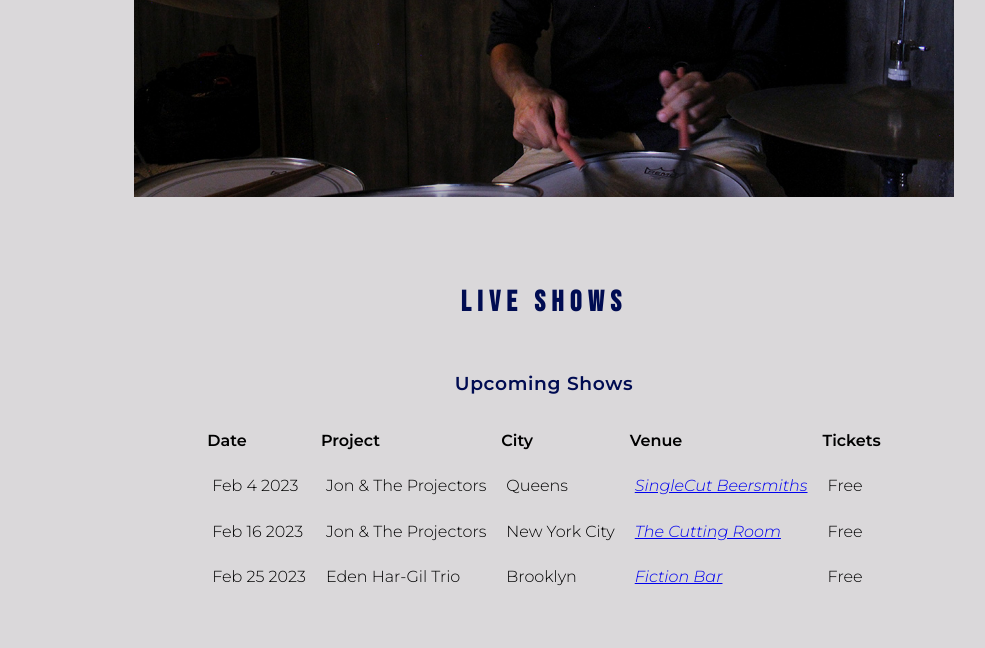
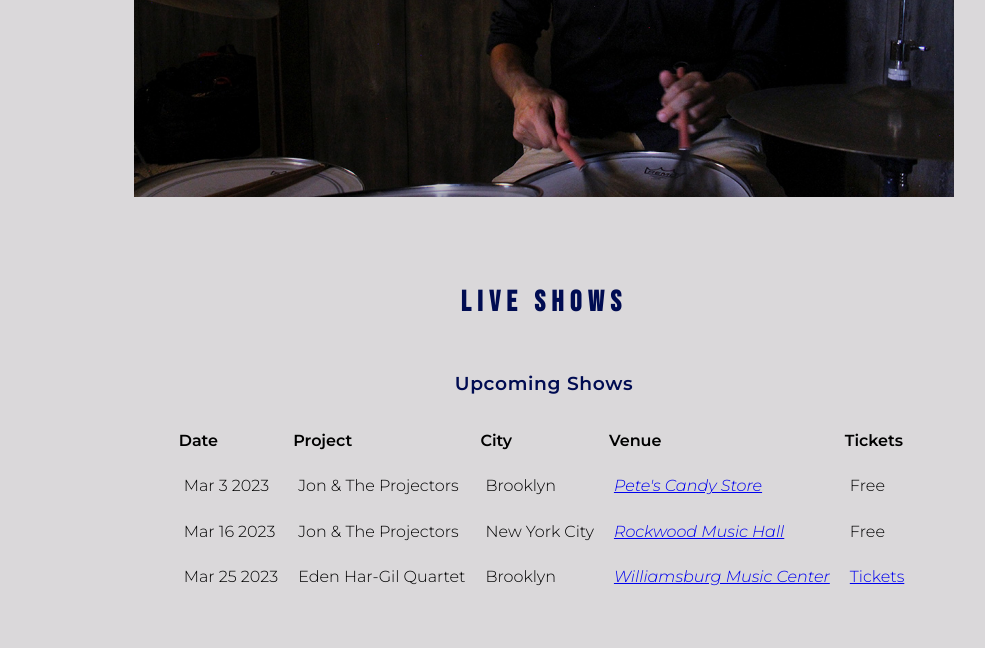
Before and after one commit to edenhargil/edenhargil.github.io, a website: page index.html in a window 1280 px wide. Shown: the part 427-1075 px from the top of the page, without its empty margins (96-1081 px from the left). Drawn offline with Linux system fonts and the light colour scheme.

Commit message:
mar dates

```diff
--- a/index.html
+++ b/index.html
@@ -104,25 +104,25 @@
             </thead>
             <tbody>
              <tr>
-                <td>Feb 4 2023</td>
+                <td>Mar 3 2023</td>
                 <td>Jon & The Projectors</td>
-                <td>Queens</td>
-                <td><address><a href="https://goo.gl/maps/RzpviQhr8jdzBcvJ8">SingleCut Beersmiths</a></address></td>
+                <td>Brooklyn</td>
+                <td><address><a href="https://goo.gl/maps/wbGidmzJCvZcbHM99">Pete's Candy Store</a></address></td>
                 <td><a>Free</a></td>
               </tr>
               <tr>
-                <td>Feb 16 2023</td>
+                <td>Mar 16 2023</td>
                 <td>Jon & The Projectors</td>
                 <td>New York City</td>
-                <td><address><a href="https://goo.gl/maps/oHzoMzgHgHQ8cUAS9">The Cutting Room</a></address></td>
+                <td><address><a href="https://goo.gl/maps/vTHvd6ruWyVLMULdA">Rockwood Music Hall</a></address></td>
                 <td><a>Free</a></td>
               </tr>
               <tr>
-                <td>Feb 25 2023</td>
-                <td>Eden Har-Gil Trio</td>
+                <td>Mar 25 2023</td>
+                <td>Eden Har-Gil Quartet</td>
                 <td>Brooklyn</td>
-                <td><address><a href="https://goo.gl/maps/MU7hdZpM7v7VCwQn6">Fiction Bar</a></address></td>
-                <td><a>Free</a></td>
+                <td><address><a href="https://goo.gl/maps/yRCG3qgfyZdMjgQ6A">Williamsburg Music Center</a></address></td>
+                <td><a href="https://www.eventbrite.com/e/eden-har-gil-quartet-tickets-574960370947">Tickets</a></td>
               </tr>
 
               <!--<tr>
```
